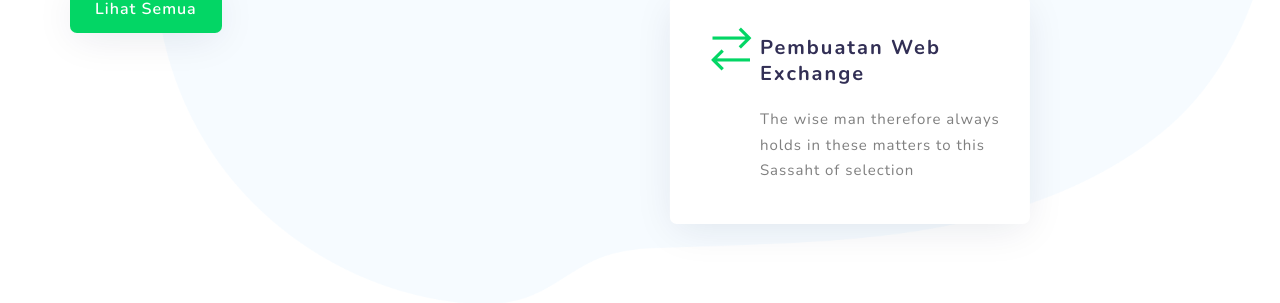
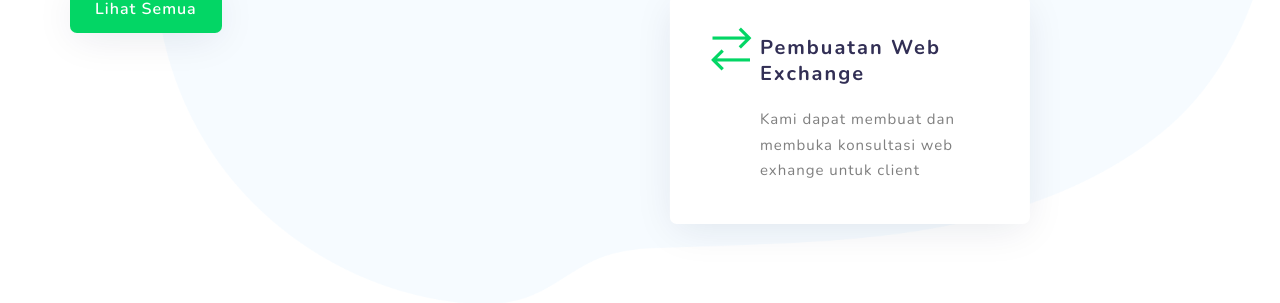
Before and after one commit to silenthunter-ea/silenthunter-ea.github.io, a Jekyll site: the page built from index.html, in a window 1280 px wide and 900 px high, scrolled down 2814 px. Shown: the part 151-454 px from the top of the window. Built offline with Jekyll 4.4.1, drawn with Linux system fonts in a browser that asks for light colours.

Commit message:
initial bump

```diff
--- a/index.html
+++ b/index.html
@@ -268,7 +268,7 @@ layout: default
                 <h5>Pembuatan Web Exchange</h5>
               </div>
               <div class="featured-desc">
-                <p>The wise man therefore always holds in these matters to this Sassaht of selection</p>
+                <p>Kami dapat membuat dan membuka konsultasi web exhange untuk client</p>
               </div>
             </div>
           </div>
```
